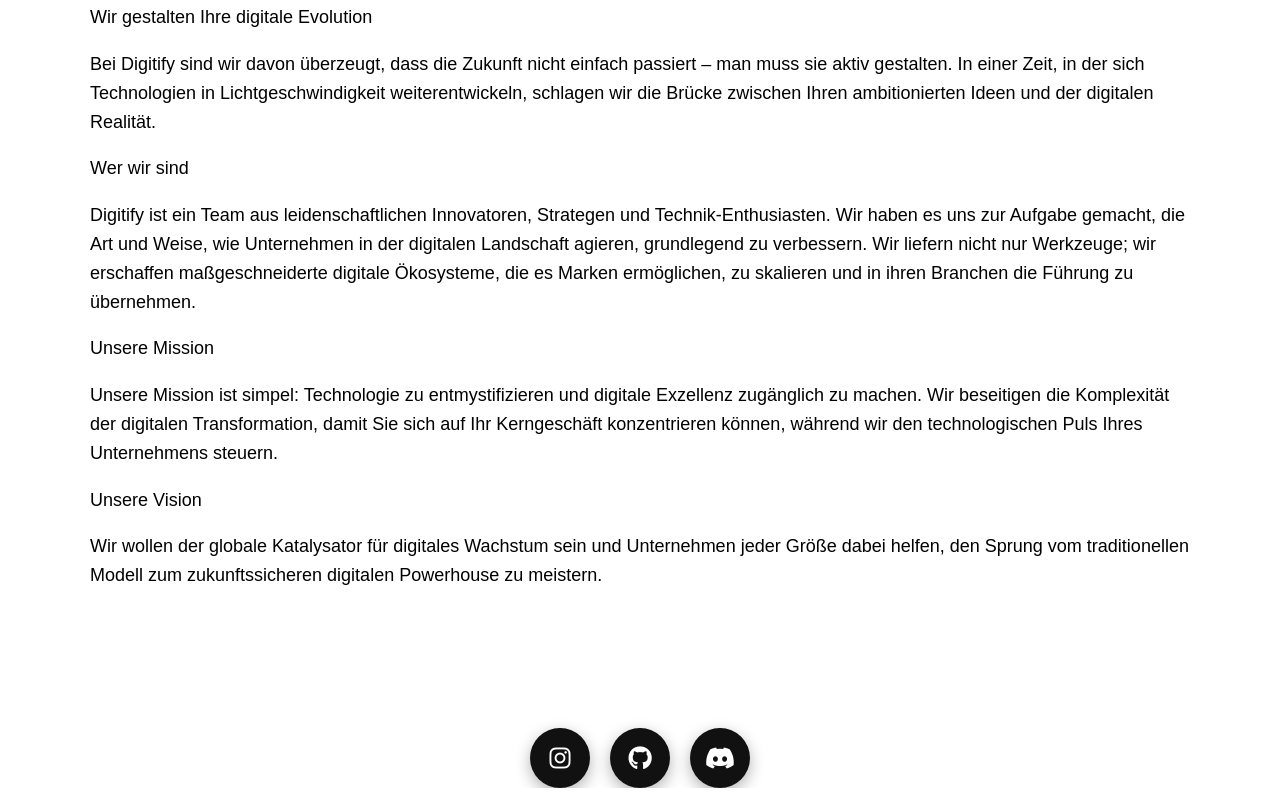
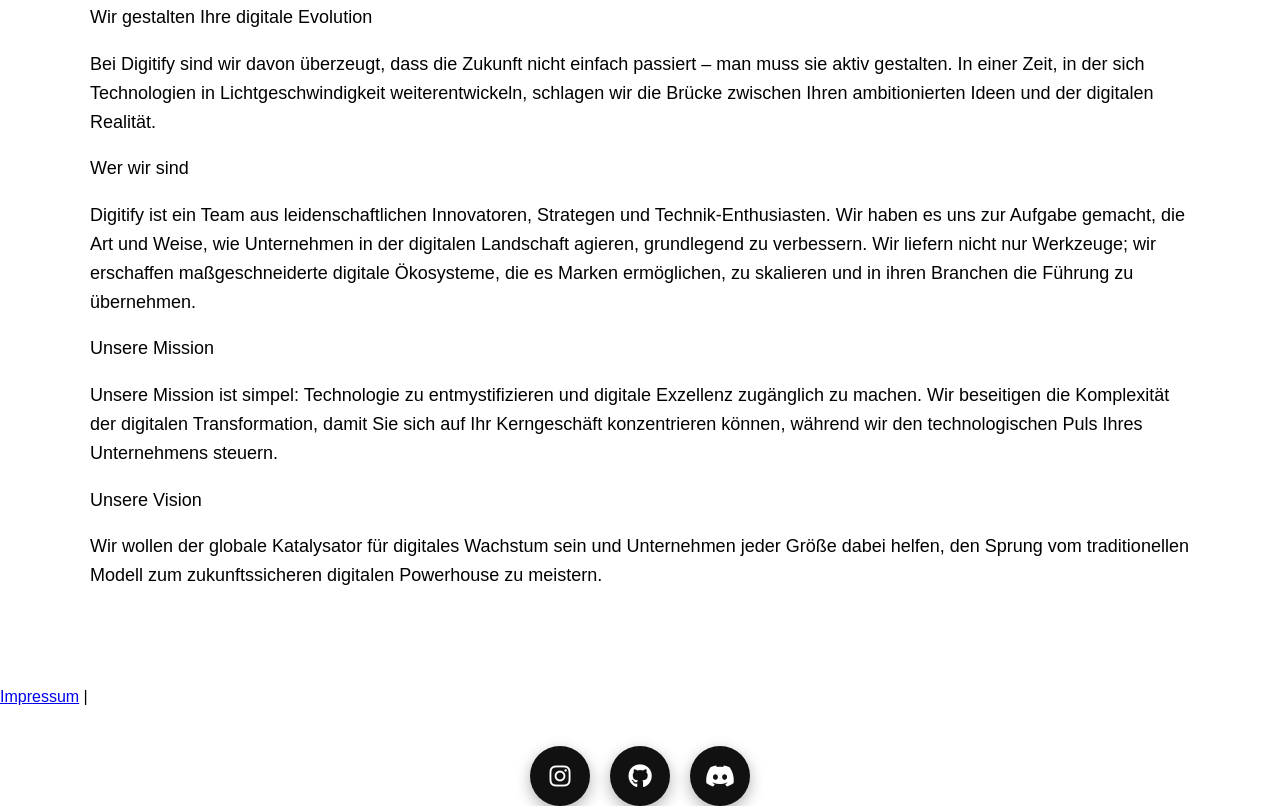
Before and after one commit to generallofii/informatik-website, a plain HTML site: page about/index.html in a window 1280 px wide. Shown: the part 1828-2634 px from the top of the page. Drawn offline with Linux system fonts and the light colour scheme.

Commit message:
Update index.html

```diff
--- a/about/index.html
+++ b/about/index.html
@@ -104,6 +104,8 @@
 
 </section>
     <footer>
+  <a href="/impressum.html">Impressum</a> |
+
     <div class="socials">
         <a href="#"><i class="fa-brands fa-instagram"></i></a>
         <a href="#"><i class="fa-brands fa-github"></i></a>
```
